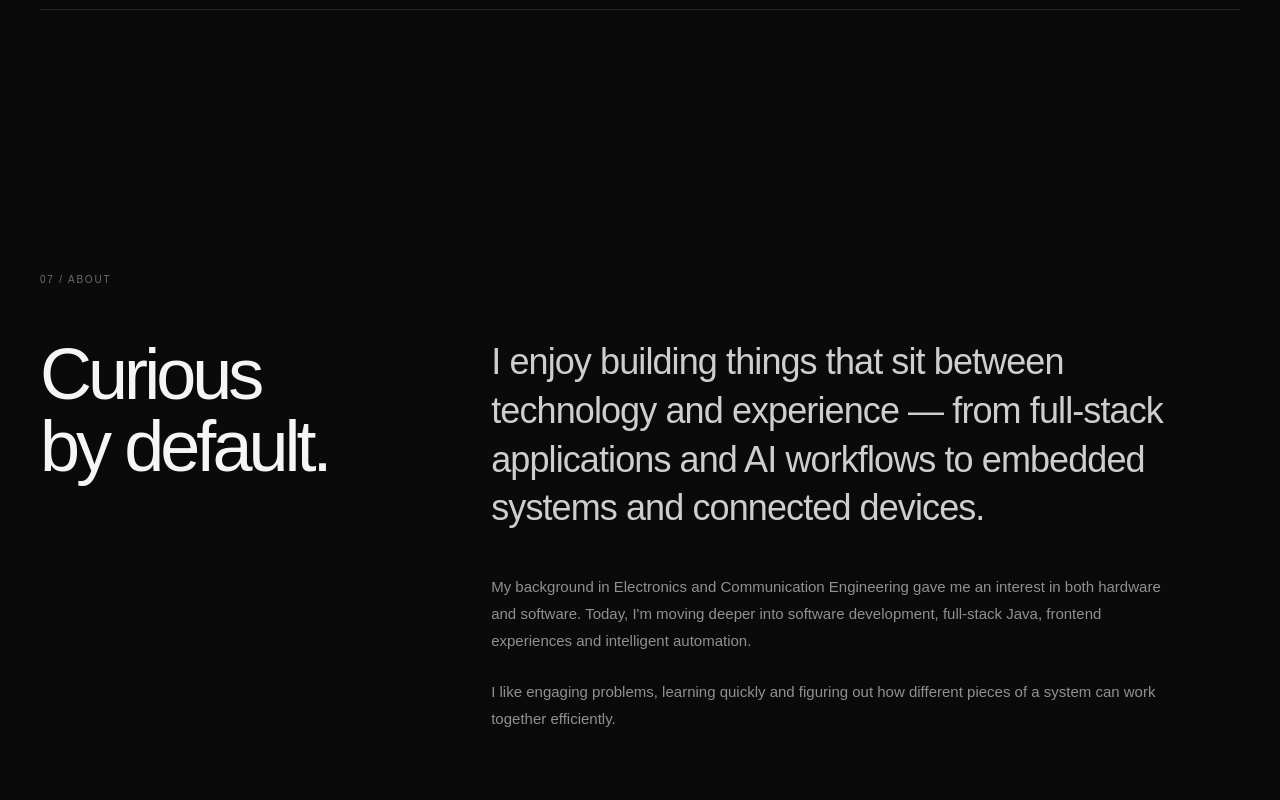
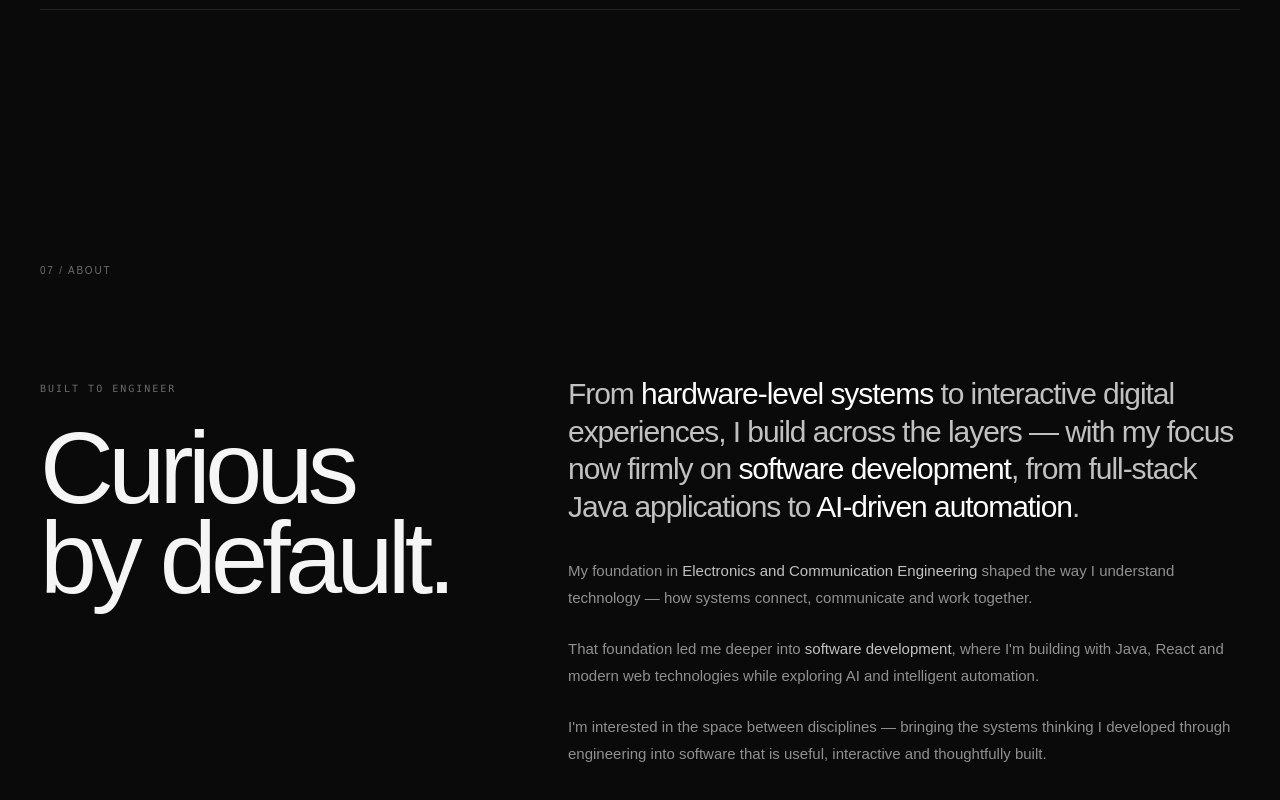
Before and after one commit to charanmahendaran/Portfolio, a Next.js app: page / in a window 1280 px wide. Shown: the part 9043-9843 px from the top of the page. Built offline with nearby package versions, Linux system fonts and the light colour scheme.

Commit message:
feat: enhance About component layout and content; improve structure and readability

```diff
--- a/components/about/About.tsx
+++ b/components/about/About.tsx
@@ -1,34 +1,62 @@
 export default function About() {
   return (
     <section id="about" className="section min-h-[100svh]">
-      <div className="container-main">
+      <div className="container-main flex min-h-[calc(100svh-200px)] flex-col">
         <span className="eyebrow">07 / About</span>
 
-        <div className="mt-12 grid gap-12 md:grid-cols-[0.7fr_1.3fr]">
-          <h2 className="text-5xl font-medium tracking-[-0.055em] md:text-7xl">
+        <div className="flex flex-1 items-center">
+          <div className="grid w-full gap-12 lg:grid-cols-[0.8fr_1.2fr] lg:gap-20">
+            {/* Left */}
+            <div>
+              <span className="font-mono text-[10px] font-medium uppercase tracking-[0.2em] text-white/40">
+                Built to engineer
+              </span>
+
+              <h2 className="work-title mt-6 max-w-[700px]">
                 Curious
                 <br />
                 by default.
               </h2>
+            </div>
 
-          <div className="max-w-2xl">
-            <p className="text-2xl leading-[1.35] tracking-[-0.025em] text-white/80 md:text-4xl">
-              I enjoy building things that sit between technology and experience
-              — from full-stack applications and AI workflows to embedded
-              systems and connected devices.
+            {/* Right */}
+            <div className="min-w-0 max-w-4xl">
+              {/* Main statement */}
+              <p className="text-xl font-medium leading-[1.25] tracking-[-0.035em] text-white/75 md:text-2xl lg:text-3xl">
+                From <span className="text-white">hardware-level systems</span>{" "}
+                to interactive digital experiences, I build across the layers —
+                with my focus now firmly on{" "}
+                <span className="text-white">software development</span>, from
+                full-stack Java applications to{" "}
+                <span className="text-white">AI-driven automation</span>.
               </p>
 
-            <p className="body-text mt-10">
-              My background in Electronics and Communication Engineering gave me
-              an interest in both hardware and software. Today, I&apos;m moving
-              deeper into software development, full-stack Java, frontend
-              experiences and intelligent automation.
+              {/* Supporting content */}
+              <div className="mt-8 max-w-3xl space-y-6">
+                <p className="body-text">
+                  My foundation in{" "}
+                  <span className="text-white/75">
+                    Electronics and Communication Engineering
+                  </span>{" "}
+                  shaped the way I understand technology — how systems connect,
+                  communicate and work together.
                 </p>
 
-            <p className="body-text mt-6">
-              I like engaging problems, learning quickly and figuring out how
-              different pieces of a system can work together efficiently.
+                <p className="body-text">
+                  That foundation led me deeper into{" "}
+                  <span className="text-white/75">software development</span>,
+                  where I&apos;m building with Java, React and modern web
+                  technologies while exploring AI and intelligent automation.
                 </p>
+
+                <p className="body-text">
+                  I&apos;m interested in the space between disciplines —
+                  bringing the systems thinking I developed through engineering
+                  into software that is useful, interactive and thoughtfully
+                  built.
+                </p>
+              </div>
+            </div>
           </div>
         </div>
       </div>
```
Lines whose indentation alone changed are shown as unchanged.
